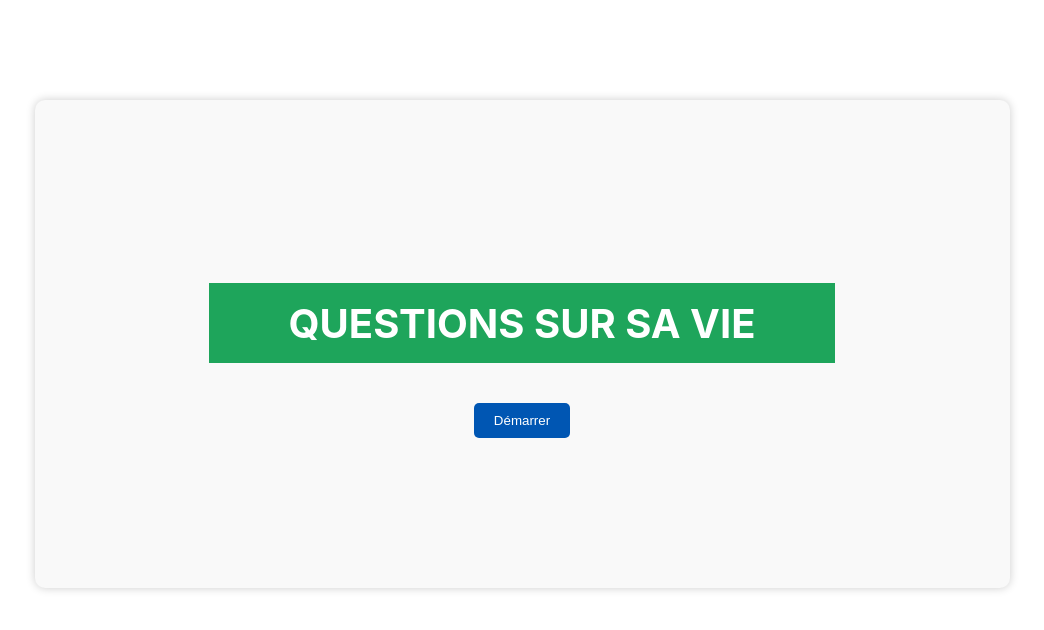
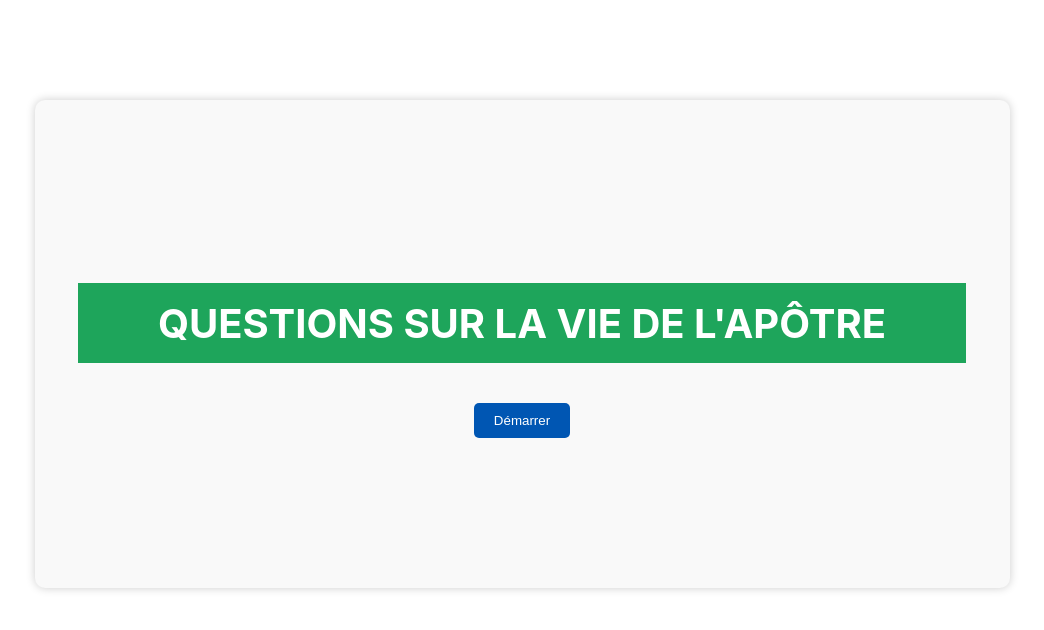
Before and after one commit to OpenDigCenter/concours, a React (Create React App) app: page / in a window 1280 px wide. Shown: the top 630 px of the page, without its empty margins (118-1162 px from the left). Built offline with nearby package versions, Linux system fonts and the light colour scheme.

Commit message:
Update App.js
Titre

```diff
--- a/src/App.js
+++ b/src/App.js
@@ -3,7 +3,7 @@ import './App.css';
 
 const phases = [
   {
-    title: "Questions sur sa vie",
+    title: "Questions sur la vie de l'Apôtre",
     questions: [
       { question: "Quelle est la nationalité de l’Apôtre ?", answer: "Béninoise" },
       { question: "Quel est le nom fon de l’Apôtre ?", answer: "Gbetigan" },
```
